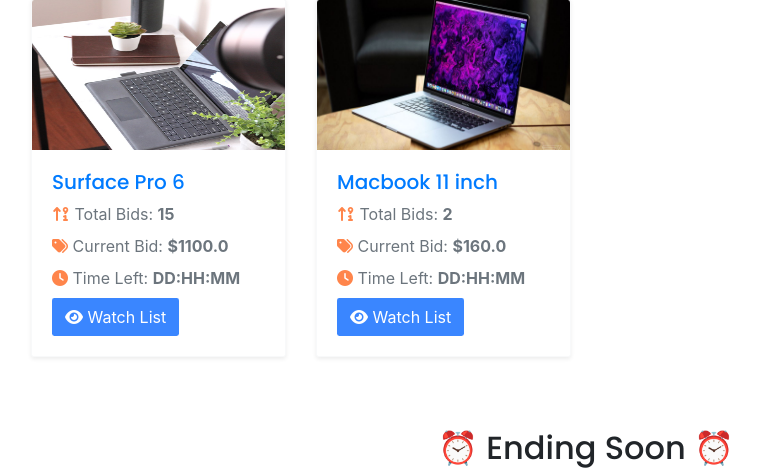
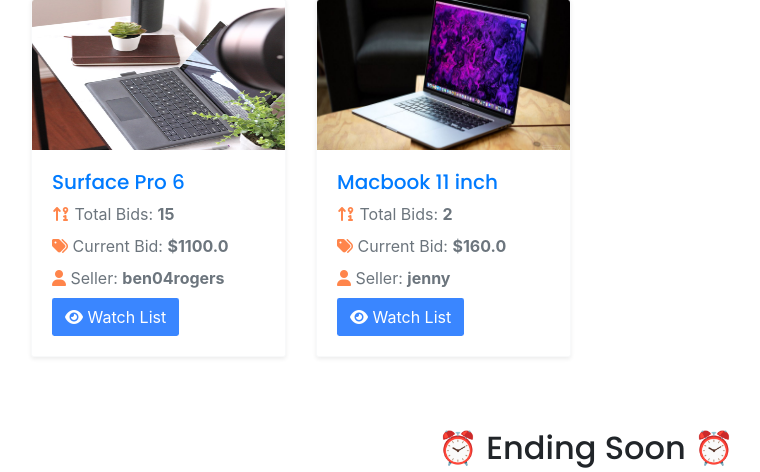
Before and after one commit to panravil/flask_auction_web, a Flask app: page / in a window 1280 px wide. Shown: the part 781-1253 px from the top of the page, without its empty margins (54-814 px from the left). Run offline with Flask 2, Linux system fonts and the light colour scheme; data comes from the database, SQL or seed files in the repository; some libraries are stand-ins or nearby versions.

Commit message:
Change Time left to seller on listing cards

```diff
--- a/auction/templates/index.html
+++ b/auction/templates/index.html
@@ -126,8 +126,8 @@
                 </div>
 
                 <div class="d-block">
-                  <span class="text-muted font-small d-block mb-2"><i class="fas fa-clock orange-icon"></i> Time Left:
-                    <strong>DD:HH:MM</strong></span>
+                  <span class="text-muted font-small d-block mb-2"><i class="fas fa-user orange-icon"></i> Seller:
+                    <strong>{{ listing.seller }}</strong></span>
                 </div>
 
                 <form class="d-inline" action="{{url_for('listing.add_watchlist', listing=listing.id)}}" method="POST">
```
